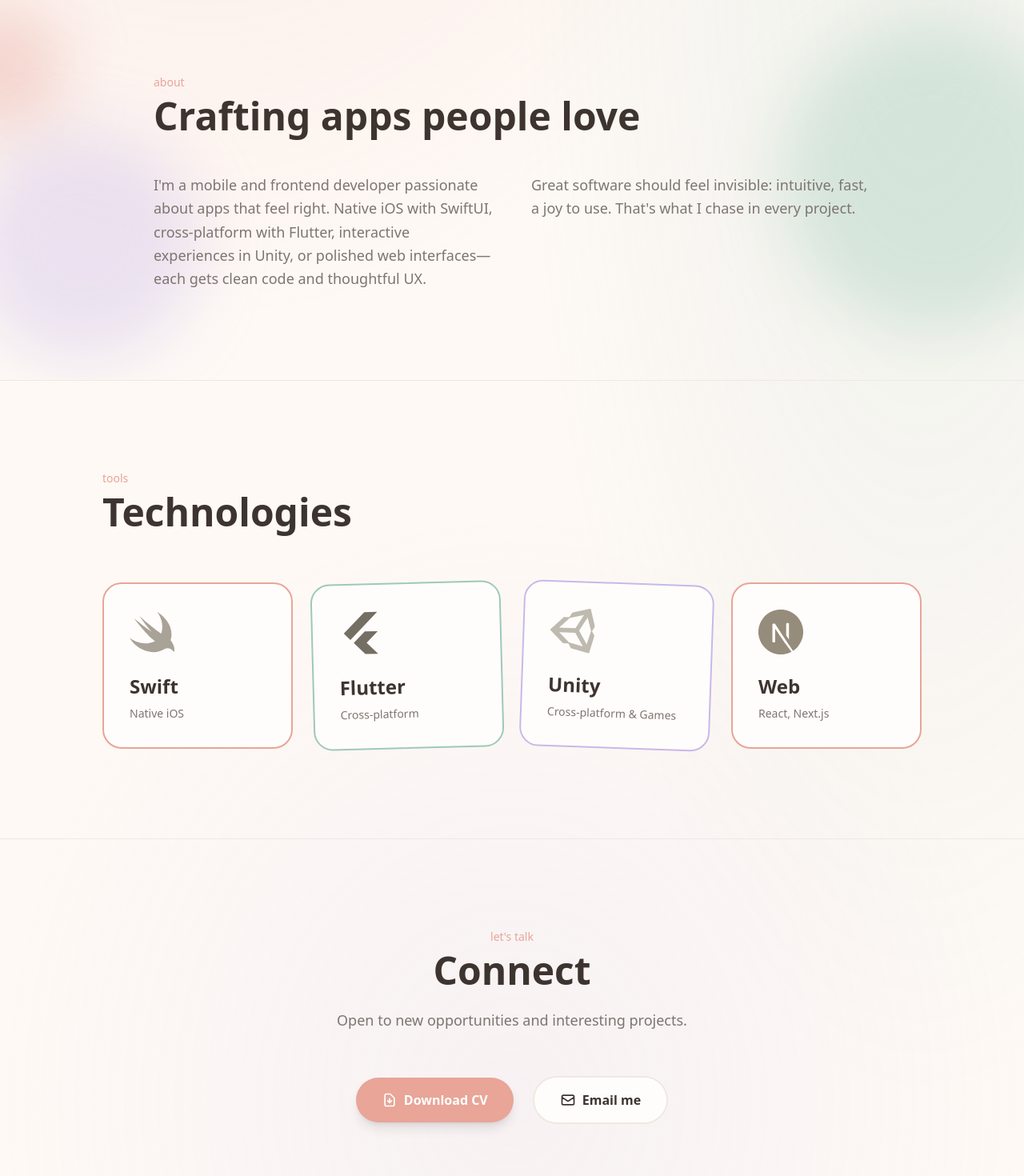
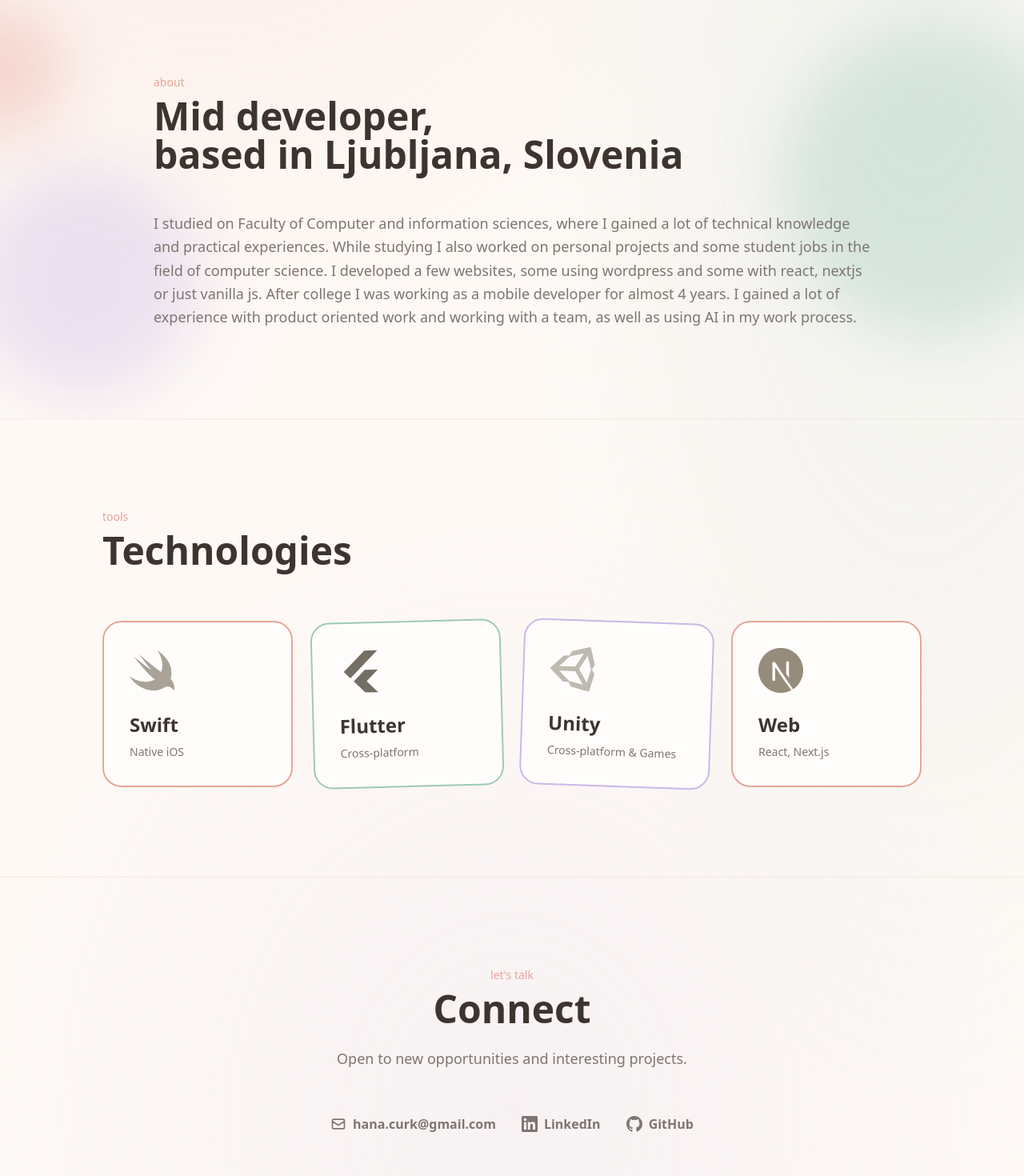
Before and after one commit to hanacurk/hana-dev, a Next.js app: page / in a window 1280 px wide. Shown: the part 820-2290 px from the top of the page at 80% size. Built offline with nearby package versions, Linux system fonts and the light colour scheme.

Commit message:
Improvements

```diff
--- a/app/page.tsx
+++ b/app/page.tsx
@@ -17,6 +17,11 @@
 
 export default function Home() {
   const [mobileMenuOpen, setMobileMenuOpen] = useState(false);
+
+  const scrollToSection = (e: React.MouseEvent<HTMLAnchorElement>, id: string) => {
+    e.preventDefault();
+    document.getElementById(id)?.scrollIntoView({ behavior: "smooth", block: "center" });
+  };
 
   useEffect(() => {
     const handleResize = () => {
@@ -55,18 +60,21 @@
           <div className="hidden items-center gap-10 sm:flex">
             <a
               href="#about"
+              onClick={(e) => scrollToSection(e, "about")}
               className="text-sm font-medium text-[var(--muted)] transition-colors hover:text-[var(--accent)]"
             >
               About
             </a>
             <a
               href="#skills"
+              onClick={(e) => scrollToSection(e, "skills")}
               className="text-sm font-medium text-[var(--muted)] transition-colors hover:text-[var(--accent)]"
             >
               Skills
             </a>
             <a
               href="#contact"
+              onClick={(e) => scrollToSection(e, "contact")}
               className="text-sm font-medium text-[var(--muted)] transition-colors hover:text-[var(--accent)]"
             >
               Contact
@@ -75,6 +83,7 @@
               href="/CV-Hana-Curk.pdf"
               target="_blank"
               rel="noopener noreferrer"
+              download="CV-Hana-Curk.pdf"
               className="rounded-full bg-[var(--accent)] px-5 py-2.5 text-sm font-semibold text-white transition-all hover:opacity-90 hover:scale-105"
             >
               Download CV
@@ -112,21 +121,30 @@
             <nav className="flex flex-col gap-1 px-4 py-5">
               <a
                 href="#about"
-                onClick={() => setMobileMenuOpen(false)}
+                onClick={(e) => {
+                  scrollToSection(e, "about");
+                  setMobileMenuOpen(false);
+                }}
                 className="mobile-menu-link rounded-xl px-5 py-3.5 text-base font-semibold text-[var(--muted)] transition-all duration-200 hover:bg-[var(--accent)]/10 hover:text-[var(--accent)] active:scale-[0.98]"
               >
                 About
               </a>
               <a
                 href="#skills"
-                onClick={() => setMobileMenuOpen(false)}
+                onClick={(e) => {
+                  scrollToSection(e, "skills");
+                  setMobileMenuOpen(false);
+                }}
                 className="mobile-menu-link rounded-xl px-5 py-3.5 text-base font-semibold text-[var(--muted)] transition-all duration-200 hover:bg-[var(--accent)]/10 hover:text-[var(--accent)] active:scale-[0.98]"
               >
                 Skills
               </a>
               <a
                 href="#contact"
-                onClick={() => setMobileMenuOpen(false)}
+                onClick={(e) => {
+                  scrollToSection(e, "contact");
+                  setMobileMenuOpen(false);
+                }}
                 className="mobile-menu-link rounded-xl px-5 py-3.5 text-base font-semibold text-[var(--muted)] transition-all duration-200 hover:bg-[var(--accent)]/10 hover:text-[var(--accent)] active:scale-[0.98]"
               >
                 Contact
@@ -135,6 +153,7 @@
                 href="/CV-Hana-Curk.pdf"
                 target="_blank"
                 rel="noopener noreferrer"
+                download="CV-Hana-Curk.pdf"
                 onClick={() => setMobileMenuOpen(false)}
                 className="mobile-menu-link mt-2 flex items-center justify-center gap-2 rounded-xl bg-[var(--accent)] px-5 py-3.5 text-base font-semibold text-white transition-all duration-200 hover:opacity-90 active:scale-[0.98]"
               >
@@ -206,6 +225,7 @@
                 href="/CV-Hana-Curk.pdf"
                 target="_blank"
                 rel="noopener noreferrer"
+                download="CV-Hana-Curk.pdf"
                 className="group inline-flex items-center gap-2 rounded-full bg-[var(--accent)] px-5 py-3 font-semibold text-white shadow-lg transition-all hover:opacity-90 hover:scale-105 sm:px-7 sm:py-3.5"
               >
                 View CV
@@ -225,6 +245,7 @@
               </Link>
               <a
                 href="#contact"
+                onClick={(e) => scrollToSection(e, "contact")}
                 className="inline-flex items-center gap-2 rounded-full border-2 border-[var(--card-border)] bg-[var(--card)] px-5 py-3 font-semibold transition-all hover:border-[var(--accent)] hover:text-[var(--accent)] sm:px-7 sm:py-3.5"
               >
                 Get in touch
@@ -250,18 +271,12 @@
             about
           </p>
           <h2 className="mt-2 font-display text-3xl font-bold sm:text-4xl lg:text-5xl">
-            Crafting apps people love
+            Mid developer, <br />
+            based in Ljubljana, Slovenia
           </h2>
-          <div className="mt-8 grid gap-8 sm:mt-12 sm:gap-12 sm:grid-cols-2">
+          <div className="mt-8 grid gap-8 sm:mt-12 sm:gap-12 ">
             <p className="text-lg leading-relaxed text-[var(--muted)]">
-              I&apos;m a mobile and frontend developer passionate about apps that
-              feel right. Native iOS with SwiftUI, cross-platform with Flutter,
-              interactive experiences in Unity, or polished web interfaces—each
-              gets clean code and thoughtful UX.
-            </p>
-            <p className="text-lg leading-relaxed text-[var(--muted)]">
-              Great software should feel invisible: intuitive, fast, a joy to
-              use. That&apos;s what I chase in every project.
+            I studied on Faculty of Computer and information sciences, where I gained a lot of technical knowledge and practical experiences. While studying I also worked on personal projects and some student jobs in the field of computer science. I developed a few websites, some using wordpress and some with react, nextjs or just vanilla js. After college I was working as a mobile developer for almost 4 years. I gained a lot of experience with product oriented work and working with a team, as well as using AI in my work process.
             </p>
           </div>
         </div>
@@ -352,47 +367,46 @@
           <p className="mt-4 text-base text-[var(--muted)] sm:mt-6 sm:text-lg">
             Open to new opportunities and interesting projects.
           </p>
-          <div className="mt-10 flex flex-wrap items-center justify-center gap-4 sm:mt-14 sm:gap-6">
-            <Link
-              href="/CV-Hana-Curk.pdf"
+          <div className="mt-10 flex flex-col items-center gap-8 sm:mt-14">
+            <ul className="flex flex-col gap-3 text-center sm:flex-row sm:gap-8">
+              <li>
+                <a
+                  href="mailto:hana.curk@gmail.com"
+                  className="inline-flex items-center gap-2 font-semibold text-[var(--muted)] transition-colors hover:text-[var(--accent)]"
+                >
+                  <svg className="h-5 w-5 shrink-0" fill="none" viewBox="0 0 24 24" stroke="currentColor">
+                    <path strokeLinecap="round" strokeLinejoin="round" strokeWidth={2} d="M3 8l7.89 5.26a2 2 0 002.22 0L21 8M5 19h14a2 2 0 002-2V7a2 2 0 00-2-2H5a2 2 0 00-2 2v10a2 2 0 002 2z" />
+                  </svg>
+                  hana.curk@gmail.com
+                </a>
+              </li>
+              <li>
+                <a
+                  href="https://www.linkedin.com/in/hana-%C4%8Durk-b77a9136/"
                   target="_blank"
                   rel="noopener noreferrer"
-              className="flex items-center gap-2 rounded-full bg-[var(--accent)] px-8 py-4 font-semibold text-white shadow-lg transition-all hover:opacity-90 hover:scale-105"
+                  className="inline-flex items-center gap-2 font-semibold text-[var(--muted)] transition-colors hover:text-[var(--accent)]"
                 >
-              <svg
-                className="h-5 w-5"
-                fill="none"
-                viewBox="0 0 24 24"
-                stroke="currentColor"
+                  <svg className="h-5 w-5 shrink-0" viewBox="0 0 24 24" fill="currentColor">
+                    <path d="M20.447 20.452h-3.554v-5.569c0-1.328-.027-3.037-1.852-3.037-1.853 0-2.136 1.445-2.136 2.939v5.667H9.351V9h3.414v1.561h.046c.477-.9 1.637-1.85 3.37-1.85 3.601 0 4.267 2.37 4.267 5.455v6.286zM5.337 7.433c-1.144 0-2.063-.926-2.063-2.065 0-1.138.92-2.063 2.063-2.063 1.14 0 2.064.925 2.064 2.063 0 1.139-.925 2.065-2.064 2.065zm1.782 13.019H3.555V9h3.564v11.452zM22.225 0H1.771C.792 0 0 .774 0 1.729v20.542C0 23.227.792 24 1.771 24h20.451C23.2 24 24 23.227 24 22.271V1.729C24 .774 23.2 0 22.222 0h.003z" />
+                  </svg>
+                  LinkedIn
+                </a>
+              </li>
+              <li>
+                <a
+                  href="https://github.com/hanacurk"
+                  target="_blank"
+                  rel="noopener noreferrer"
+                  className="inline-flex items-center gap-2 font-semibold text-[var(--muted)] transition-colors hover:text-[var(--accent)]"
                 >
-                <path
-                  strokeLinecap="round"
-                  strokeLinejoin="round"
-                  strokeWidth={2}
-                  d="M12 10v6m0 0l-3-3m3 3l3-3m2 8H7a2 2 0 01-2-2V5a2 2 0 012-2h5.586a1 1 0 01.707.293l5.414 5.414a1 1 0 01.293.707V19a2 2 0 01-2 2z"
-                />
+                  <svg className="h-5 w-5 shrink-0" viewBox="0 0 24 24" fill="currentColor">
+                    <path d="M12 0c-6.626 0-12 5.373-12 12 0 5.302 3.438 9.8 8.207 11.387.599.111.793-.261.793-.577v-2.234c-3.338.726-4.033-1.416-4.033-1.416-.546-1.387-1.333-1.756-1.333-1.756-1.089-.745.083-.729.083-.729 1.205.084 1.839 1.237 1.839 1.237 1.07 1.834 2.807 1.304 3.492.997.107-.775.418-1.305.762-1.604-2.665-.305-5.467-1.334-5.467-5.931 0-1.311.469-2.381 1.236-3.221-.124-.303-.535-1.524.117-3.176 0 0 1.008-.322 3.301 1.23.957-.266 1.983-.399 3.003-.404 1.02.005 2.047.138 3.006.404 2.291-1.552 3.297-1.23 3.297-1.23.653 1.653.242 2.874.118 3.176.77.84 1.235 1.911 1.235 3.221 0 4.609-2.807 5.624-5.479 5.921.43.372.823 1.102.823 2.222v3.293c0 .319.192.694.801.576 4.765-1.589 8.199-6.086 8.199-11.386 0-6.627-5.373-12-12-12z" />
                   </svg>
-              Download CV
-            </Link>
-            <a
-              href="mailto:hello@hanacurk.com"
-              className="flex items-center gap-2 rounded-full border-2 border-[var(--card-border)] bg-[var(--card)] px-8 py-4 font-semibold transition-all hover:border-[var(--accent)] hover:text-[var(--accent)]"
-            >
-              <svg
-                className="h-5 w-5"
-                fill="none"
-                viewBox="0 0 24 24"
-                stroke="currentColor"
-              >
-                <path
-                  strokeLinecap="round"
-                  strokeLinejoin="round"
-                  strokeWidth={2}
-                  d="M3 8l7.89 5.26a2 2 0 002.22 0L21 8M5 19h14a2 2 0 002-2V7a2 2 0 00-2-2H5a2 2 0 00-2 2v10a2 2 0 002 2z"
-                />
-              </svg>
-              Email me
+                  GitHub
                 </a>
+              </li>
+            </ul>
           </div>
         </div>
       </section>
```
Also changed, not shown: 1 other file (tests, documents, lock files or other folders). Lines whose indentation alone changed are shown as unchanged.
